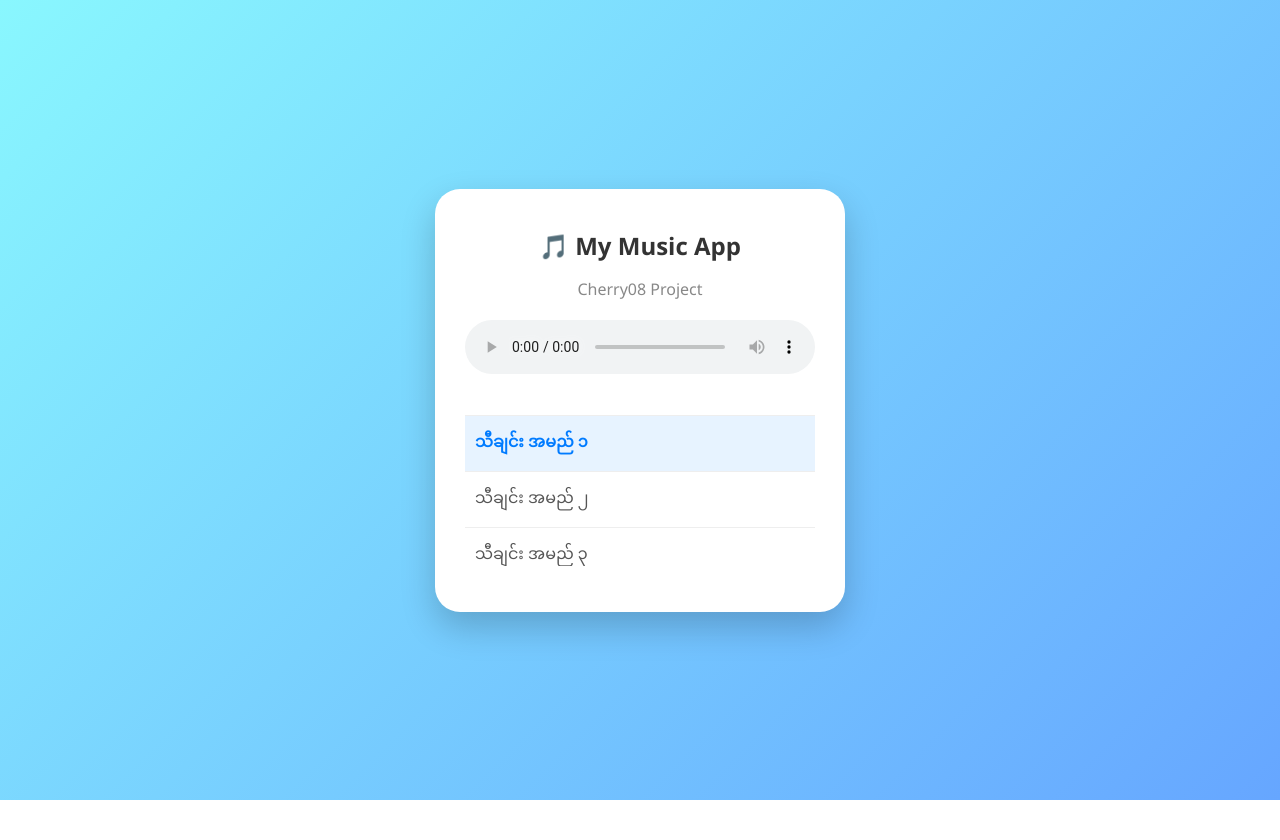
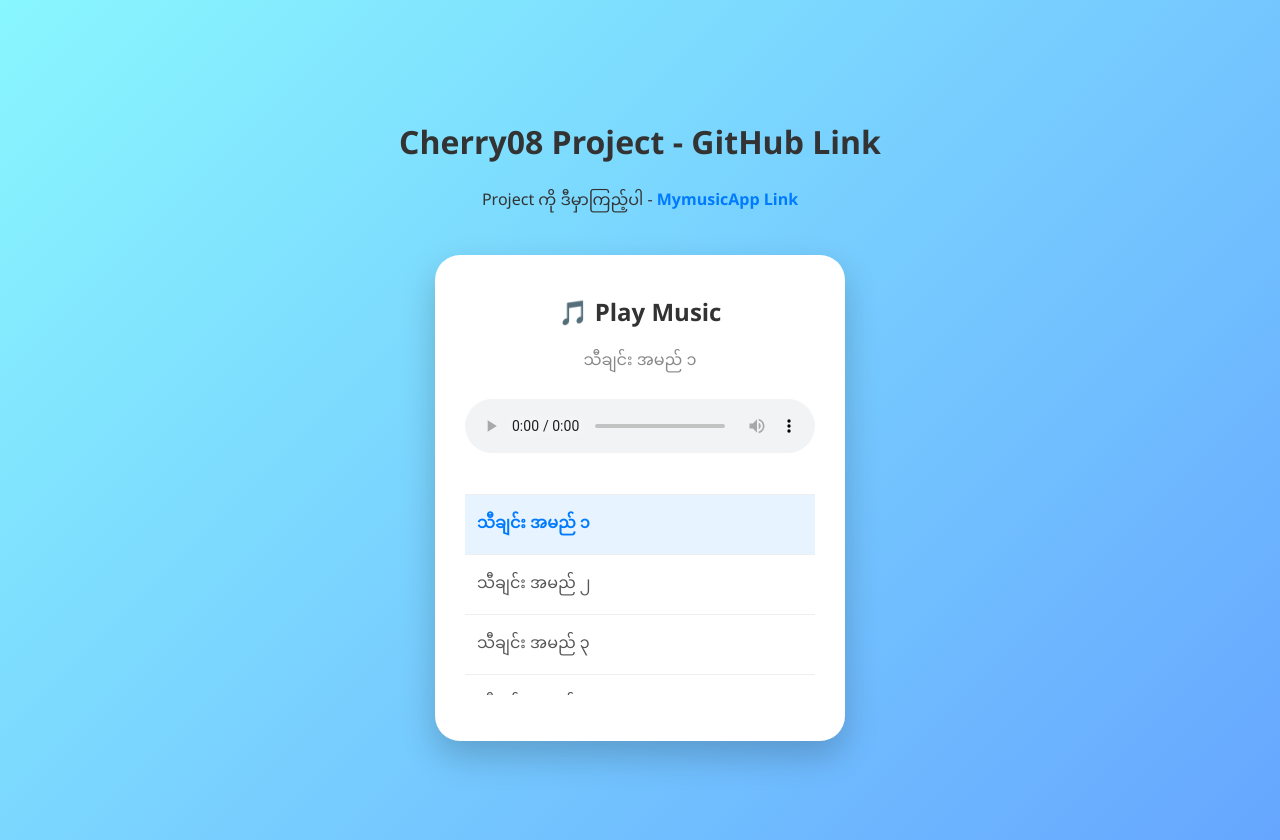
Before and after one commit to cherry08-p/MymusicApp, a plain HTML site: page index.html in a window 1280 px wide. Before the commit the page ends 800 px from the top, so only its background shows below. Drawn offline with Linux system fonts and the light colour scheme.

Commit message:
Update index.html

```diff
--- a/index.html
+++ b/index.html
@@ -8,23 +8,29 @@
         body {
             font-family: 'Segoe UI', sans-serif;
             background: linear-gradient(135deg, #89f7fe 0%, #66a6ff 100%);
-            display: flex; justify-content: center; align-items: center;
-            height: 100vh; margin: 0;
+            display: flex; flex-direction: column; justify-content: center; align-items: center;
+            min-height: 100vh; margin: 0; padding: 20px;
+        }
+        .info-section {
+            text-align: center; margin-bottom: 20px; color: #333;
+        }
+        .info-section a {
+            color: #007bff; text-decoration: none; font-weight: bold;
         }
         .player-card {
             background: white; padding: 30px; border-radius: 25px;
             box-shadow: 0 15px 35px rgba(0,0,0,0.2);
-            width: 350px; text-align: center;
+            width: 100%; max-width: 350px; text-align: center;
         }
         .song-info h2 { margin: 10px 0 5px; color: #333; }
         .song-info p { color: #888; margin-bottom: 20px; }
         audio { width: 100%; margin-bottom: 20px; }
         .playlist {
             list-style: none; padding: 0; text-align: left;
-            max-height: 150px; overflow-y: auto; border-top: 1px solid #eee;
+            max-height: 200px; overflow-y: auto; border-top: 1px solid #eee;
         }
         .playlist li {
-            padding: 10px; cursor: pointer; border-bottom: 1px solid #eee;
+            padding: 12px; cursor: pointer; border-bottom: 1px solid #eee;
             transition: 0.3s; color: #555;
         }
         .playlist li:hover { background: #f0f7ff; color: #007bff; }
@@ -33,20 +39,35 @@
 </head>
 <body>
 
+    <div class="info-section">
+        <h1>Cherry08 Project - GitHub Link</h1>
+        <p>Project ကို ဒီမှာကြည့်ပါ -
+            <a href="https://cherry08-p.github.io/MymusicApp/" target="_blank">MymusicApp Link</a>
+        </p>
+    </div>
+
     <div class="player-card">
         <div class="song-info">
-        <h2>🎵 My Music App</h2>
-        <p id="track-name">Cherry08 Project</p>
+            <h2>🎵 Play Music</h2>
+            <p id="track-name">သီချင်းရွေးချယ်ပါ</p>
         </div>
 
         <audio id="audio-player" controls>
             <source src="" type="audio/mpeg">
+            Your browser does not support the audio element.
         </audio>
 
         <ul class="playlist" id="playlist">
-        <li class="active" data-src="သီချင်း_Link_1">သီချင်း အမည် ၁</li>
-        <li data-src="သီချင်း_Link_2">သီချင်း အမည် ၂</li>
-        <li data-src="သီချင်း_Link_3">သီချင်း အမည် ၃</li>
+            <li class="active" data-src="https://raw.githubusercontent.com/cherry08-p/MymusicApp/main/m1.mp3">သီချင်း အမည် ၁</li>
+            <li data-src="https://raw.githubusercontent.com/cherry08-p/MymusicApp/main/m2.mp3">သီချင်း အမည် ၂</li>
+            <li data-src="https://raw.githubusercontent.com/cherry08-p/MymusicApp/main/m3.mp3">သီချင်း အမည် ၃</li>
+            <li data-src="https://raw.githubusercontent.com/cherry08-p/MymusicApp/main/m4.mp3">သီချင်း အမည် ၄</li>
+            <li data-src="https://raw.githubusercontent.com/cherry08-p/MymusicApp/main/m5.mp3">သီချင်း အမည် ၅</li>
+                        <li data-src="https://raw.githubusercontent.com/cherry08-p/MymusicApp/main/m6.mp3">သီချင်း အမည် ၆</li>
+                       <li data-src="https://raw.githubusercontent.com/cherry08-p/MymusicApp/main/m7.mp3">သီချင်း အမည် ၇</li>
+           <li data-src="https://raw.githubusercontent.com/cherry08-p/MymusicApp/main/m8.mp3">သီချင်း အမည် ၈</li>
+                      <li data-src="https://raw.githubusercontent.com/cherry08-p/MymusicApp/main/m9.mp3">သီချင်း အမည် ၉</li>
+          <li data-src="https://raw.githubusercontent.com/cherry08-p/MymusicApp/main/m10.mp3">သီချင်း အမည် ၁၀</li>
         </ul>
     </div>
 
@@ -58,17 +79,14 @@
     let currentTrack = 0;
 
     function playTrack(index) {
-        // Active class ပြောင်းခြင်း
         for (let track of tracks) track.classList.remove('active');
         tracks[index].classList.add('active');
 
-        // သီချင်းဖွင့်ခြင်း
         player.src = tracks[index].getAttribute('data-src');
         trackName.innerText = tracks[index].innerText;
         player.play();
     }
 
-    // Playlist ထဲက တစ်ပုဒ်ချင်းစီကို နှိပ်ရင် ဖွင့်ရန်
     for (let i = 0; i < tracks.length; i++) {
         tracks[i].onclick = () => {
             currentTrack = i;
@@ -76,15 +94,15 @@
         };
     }
 
-    // သီချင်းတစ်ပုဒ် ဆုံးသွားရင် နောက်တစ်ပုဒ် အလိုအလျောက် ဆက်ဖွင့်ရန်
     player.onended = () => {
         currentTrack++;
-        if (currentTrack >= tracks.length) currentTrack = 0; // အကုန်ဆုံးရင် ပထမဆုံးပုဒ် ပြန်ဖွင့်ရန်
+        if (currentTrack >= tracks.length) currentTrack = 0;
         playTrack(currentTrack);
     };
 
-    // ပထမဆုံး သီချင်းကို အသင့်လုပ်ထားပေးရန်
+    // ပထမဆုံး သီချင်းကို Load လုပ်ထားရန်
     player.src = tracks[0].getAttribute('data-src');
+    trackName.innerText = tracks[0].innerText;
 </script>
 
 </body>
```
Lines whose indentation alone changed are shown as unchanged.
